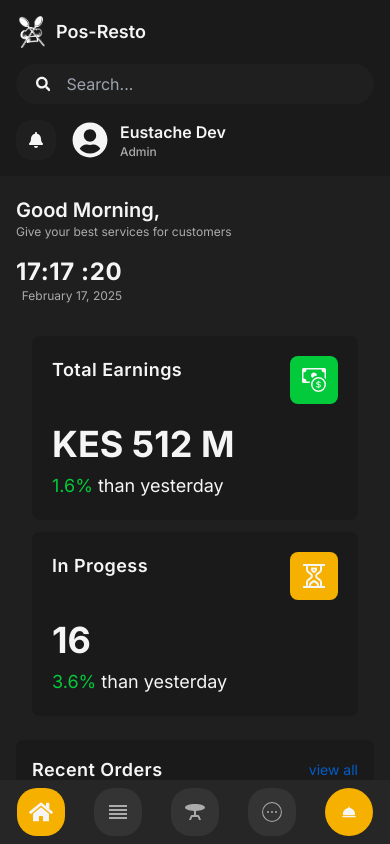
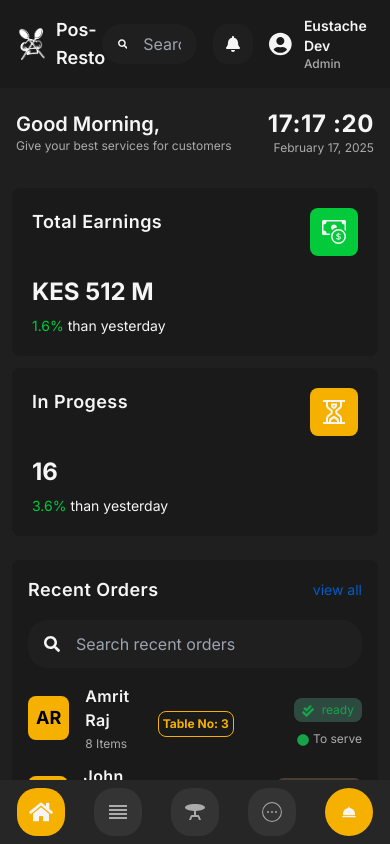
Before and after one commit to Eustachekamala/POS-Restaurant, a React (Vite) app: page / in a window 390 px wide. Shown: the top 844 px of the page. Built offline with nearby package versions, Linux system fonts and the light colour scheme.

Commit message:
added some responsive style

```diff
--- a/src/components/home/Greetings.jsx
+++ b/src/components/home/Greetings.jsx
@@ -16,7 +16,7 @@ function Greetings(){
         :${String(date.getSeconds()).padStart(2, '0')}`;
 
     return(
-        <div className="flex flex-col sm:flex-row justify-between items-start sm:items-center px-4 sm:px-6 md:px-8 lg:px-10 mt-5 gap-4 sm:gap-0">
+        <div className="flex sm:flex-row justify-between items-center md:items-start sm:items-center px-4 sm:px-6 md:px-8 lg:px-10 mt-5 gap-4 sm:gap-0">
             {/** Left Section */}
             <div>
                 <h1 className="text-[#f5f5f5] text-xl sm:text-2xl font-semibold">
--- a/src/components/home/MiniCard.jsx
+++ b/src/components/home/MiniCard.jsx
@@ -9,8 +9,8 @@ function MiniCard({title, icon, number, footerNum}){
                 :"bg-[#f6b100]"} p-3 rounded-lg text-[#f5f5f5] text-2xl`}>{icon}</button>
             </div>
             <div>
-                <h1 className='text-[#f5f5f5] text-4xl font-bold mt-5'>{title === "Total Earnings"? `KES ${number} M` : number }</h1>
-                <h1 className='text-[#f5f5f5] text-lg mt-2'><span className='text-[#02ca3a]'>{footerNum}%</span> than yesterday</h1>
+                <h1 className='text-[#f5f5f5] text-2xl md:text-4xl font-bold mt-5'>{title === "Total Earnings"? `KES ${number} M` : number }</h1>
+                <h1 className='text-[#f5f5f5] text-sm md:text-lg mt-2'><span className='text-[#02ca3a]'>{footerNum}%</span> than yesterday</h1>
             </div>
         </div>
     )
--- a/src/components/home/OrderList.jsx
+++ b/src/components/home/OrderList.jsx
@@ -5,33 +5,33 @@ function OrderList() {
     return (
         <>
             {orders.map((order) => {
-                const isReady = order.status === "Ready";
+                const isReady = order.status === "ready";
                 return (
-                    <div key={order.id} className="flex items-center justify-between gap-5 mb-3">
-                        {/* Left Section */}
-                        <div className="flex items-center gap-4 flex-1">
-                            <button className="bg-[#f6b100] p-4 text-xl font-bold rounded-lg">
+                <div key={order.id} className="flex sm:flex-row items-center justify-between gap-4 mb-3 p-0 md:p-4">
+                    {/** Left Section */}
+                    <div className="flex items-center gap-4 flex-1 w-full sm:w-auto">
+                        <button className="bg-[#f6b100] p-2 md:p-3 sm:p-4 text-lg sm:text-xl font-bold rounded-lg">
                         {order.initial}
                         </button>
-                            <div className="flex flex-col items-start gap-2">
-                                <h1 className="text-[#f5f5f5] text-lg font-semibold tracking-wide">
+                        <div className="flex flex-col items-start gap-1 sm:gap-2">
+                        <h1 className="text-[#f5f5f5] text-base sm:text-lg font-semibold tracking-wide">
                             {order.customer}
                         </h1>
-                                <p className="text-[#ababab] text-sm">{order.items} Items</p>
+                        <p className="text-[#ababab] text-xs sm:text-sm">{order.items} Items</p>
                         </div>
                     </div>
 
-                        {/* Middle Section */}
-                        <div className="flex-1 flex items-center justify-center">
-                            <h1 className="text-[#f6b100] font-bold border border-[#f6b100] rounded-lg p-1">
+                    {/** Middle Section */}
+                    <div className="flex-1 flex items-center justify-center w-full sm:w-auto mt-3 sm:mt-0">
+                        <h1 className="text-[#f6b100] font-bold border border-[#f6b100] rounded-lg p-1 text-xs md:text-lg sm:text-base">
                         Table No: {order.tableNo}
                         </h1>
                     </div>
 
-                        {/* Right Section */}
-                        <div className="flex-1 flex flex-col items-end gap-2">
+                    {/** Right Section */}
+                    <div className="flex-1 flex flex-col items-end gap-2 w-full sm:w-auto mt-3 sm:mt-0">
                         <p
-                                className={`px-2 py-1 rounded-lg ${
+                        className={`px-2 py-1 rounded-lg text-xs sm:text-sm ${
                             isReady
                             ? "text-green-600 bg-[#2e4a40]"
                             : "text-yellow-500 bg-[#4a3e2e]"
@@ -44,13 +44,13 @@ function OrderList() {
                         )}
                         {order.status}
                         </p>
-                            <p className="text-[#ababab] text-sm">
+                        <p className="text-[#ababab] text-xs sm:text-sm">
                         <FaCircle
-                                    className={`inline m-2 ${
+                            className={`inline m-1 sm:m-2 ${
                             isReady ? "text-green-600" : "text-yellow-500"
                             }`}
                         />
-                                {isReady ? "Ready to serve" : "In Progress"}
+                        {isReady ? "To serve" : "In Progress"}
                         </p>
                     </div>
                 </div>
--- a/src/components/home/RecentOrders.jsx
+++ b/src/components/home/RecentOrders.jsx
@@ -3,7 +3,7 @@ import OrderList from "./OrderList";
 
 function RecentOrders(){
     return (
-        <div className="px-4 sm:px-6 md:px-8 mt-6">
+        <div className="px-3 md:px-8 mt-6">
             <div className="bg-[#1a1a1a] w-full h-auto sm:h-[450px] rounded-lg">
                 {/** Header Section */}
                 <div className="flex justify-between items-center px-4 sm:px-6 py-4">
--- a/src/components/shared/Header.jsx
+++ b/src/components/shared/Header.jsx
@@ -2,15 +2,15 @@ import { FaSearch, FaBell, FaUserCircle } from "react-icons/fa";
 
 function Header() {
     return (
-        <header className="flex flex-wrap justify-between items-center py-4 px-4 sm:px-8 bg-[#1a1a1a]">
-            {/**LOGO */}
-            <div className="flex items-center gap-2">
+        <header className="flex sm:flex-row justify-between items-center py-4 px-4 sm:px-8 bg-[#1a1a1a] gap-4 sm:gap-0">
+        {/** LOGO and Name Section */}
+        <div className="flex items-center gap-2 w-full sm:w-auto">
             <img src="logo.png" className="h-8 w-8 white-logo" alt="Logo" />
             <h1 className="text-lg font-semibold text-[#f5f5f5]">Pos-Resto</h1>
         </div>
 
-            {/**SEARCH */}
-            <div className="flex items-center gap-4 bg-[#1f1f1f] px-5 rounded-[20px] py-2 w-full sm:w-[500px] mt-4 sm:mt-0">
+        {/** Search Section */}
+        <div className="flex items-center gap-4 bg-[#1f1f1f] px-4 sm:px-5 rounded-[20px] py-2 w-full sm:w-[500px]">
             <FaSearch className="text-[#f5f5f5]" />
             <input
             type="text"
@@ -20,15 +20,15 @@ function Header() {
             />
         </div>
 
-            {/**LOGGED USER DETAILS */}
-            <div className="flex items-center gap-4 mt-4 sm:mt-0">
+        {/** Logged User Details Section */}
+        <div className="flex items-center gap-4 w-full sm:w-auto justify-end">
             <div className="bg-[#1f1f1f] rounded-[15px] p-3 cursor-pointer">
             <FaBell className="text-[#f5f5f5]" />
             </div>
             <div className="flex items-center gap-3 cursor-pointer">
-                    <FaUserCircle className="text-[#f5f5f5] text-4xl" />
+            <FaUserCircle className="text-[#f5f5f5] text-3xl sm:text-4xl" />
             <div className="flex flex-col items-start">
-                        <h1 className="text-md text-[#f5f5f5] font-semibold">Eustache Dev</h1>
+                <h1 className="text-sm sm:text-md text-[#f5f5f5] font-semibold">Eustache Dev</h1>
                 <p className="text-xs text-[#ababab] font-medium">Admin</p>
             </div>
             </div>
--- a/src/pages/Home.jsx
+++ b/src/pages/Home.jsx
@@ -12,7 +12,7 @@ function Home(){
             {/**Left Div */}
             <div className="flex-[3]">
                 <Greetings/>
-                <div className="flex flex-col w-full md:flex-row items-center gap-3 px-8 mt-8">
+                <div className="flex flex-col w-full md:flex-row items-center gap-3 px-3 md:px-8 mt-8">
                     <MiniCard title="Total Earnings" icon={<BsCashCoin />} number={512} footerNum={1.6}/>
                     <MiniCard title="In Progess" icon={<GrInProgress />} number={16} footerNum={3.6}/>
                 </div>
```
Lines whose indentation alone changed are shown as unchanged.
